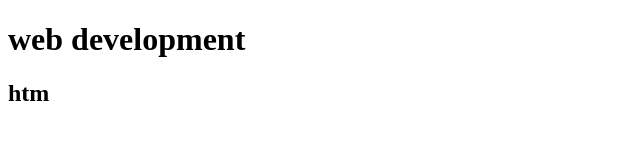
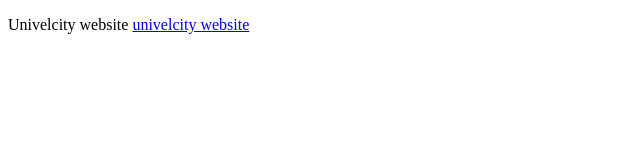
Before and after one commit to Jidealakija/6b3-wk1, a plain HTML site: page index.html in a window 1280 px wide. Shown: the whole page, without its empty margins (0-640 px from the left). Drawn offline with Linux system fonts and the light colour scheme.

Commit message:
feat:create a hosted site

```diff
--- a/index.html
+++ b/index.html
@@ -4,14 +4,10 @@
     <meta charset="UTF-8">
     <meta http-equiv="X-UA-Compatible" content="IE=edge">
     <meta name="viewport" content="width=device-width, initial-scale=1.0">
-    <title>Web development</title>
+    <title>Univelcity Website</title>
 </head>
 <body>
-
+  <p> Univelcity website <a href="http://Univelcity.com"> univelcity website</a> </p>
 </body>
-<h1>web development</h1>
-
-<h2>htm</h2>
-
 
 </html>
```
